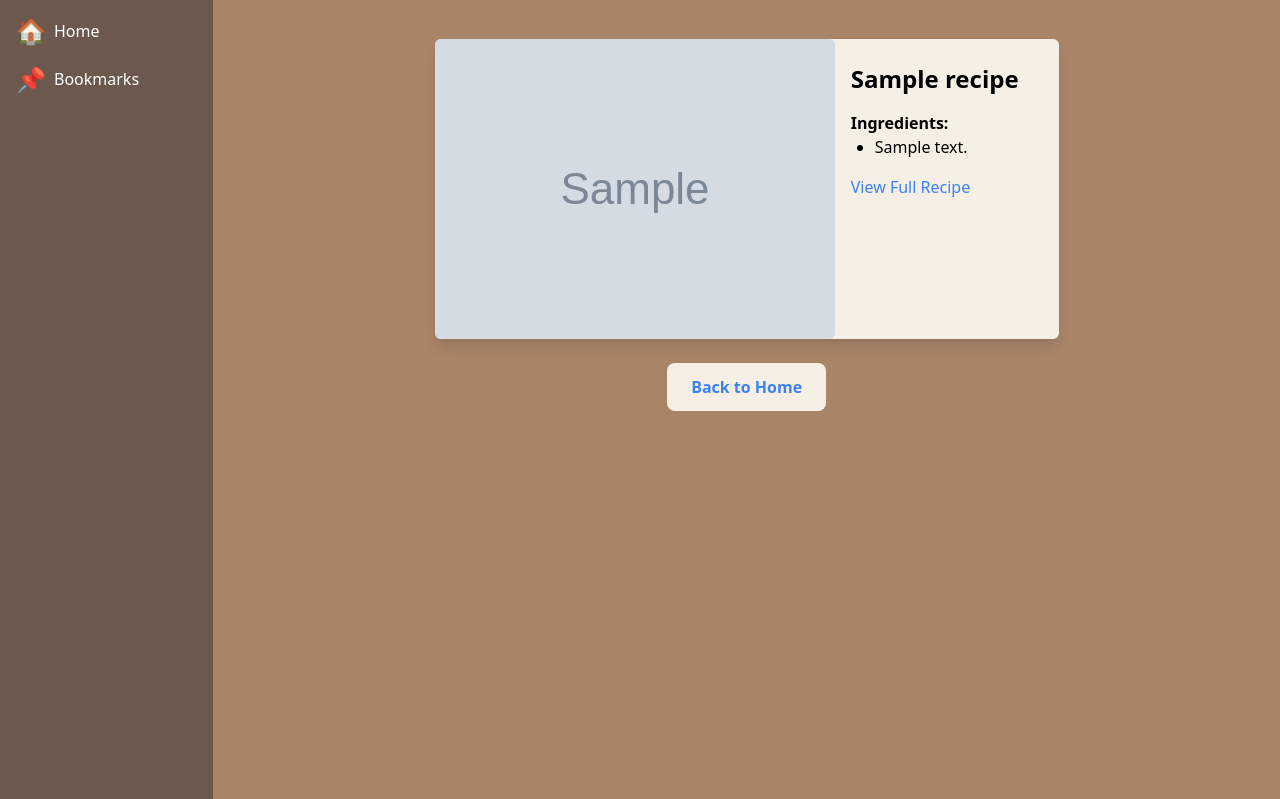
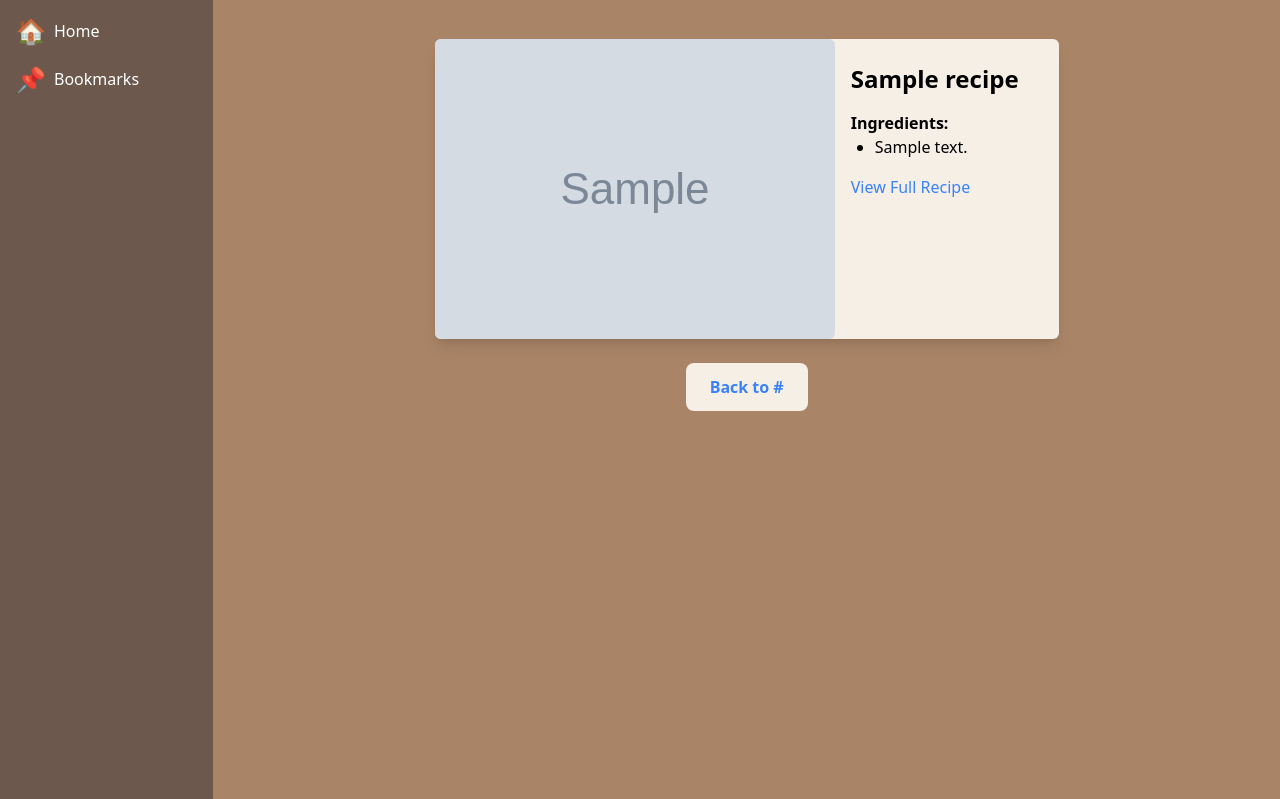
Before and after one commit to aidanvancil/cookbook, a Django app: template app/templates/card.html in a window 1280 px wide. Shown: the part 77-876 px from the top of the page. Run offline with Django 4.2, Linux system fonts and the light colour scheme; the template is opened without the code that fills it: most values are stand-ins (such as "Sample title", 1, 10 or a date in 2020); grey boxes marked "Sample" are stand-in pictures; some libraries are stand-ins or nearby versions.

Commit message:
add: dynamic card placeholders

```diff
--- a/app/templates/card.html
+++ b/app/templates/card.html
@@ -18,7 +18,7 @@
     </div>
 
     <div class="flex justify-center items-center mt-6 w-auto px-6 py-3 bg-[#F5EFE6] font-bold text-center rounded-lg">
-      <a href="{% url 'home' %}" class="text-blue-500 hover:underline">Back to Home</a>
+      <a href="{% url link %}" class="text-blue-500 hover:underline">Back to <span class="capitalize">{{link}}</span></a>
     </div>
   </div>
 {% endblock %}
```
